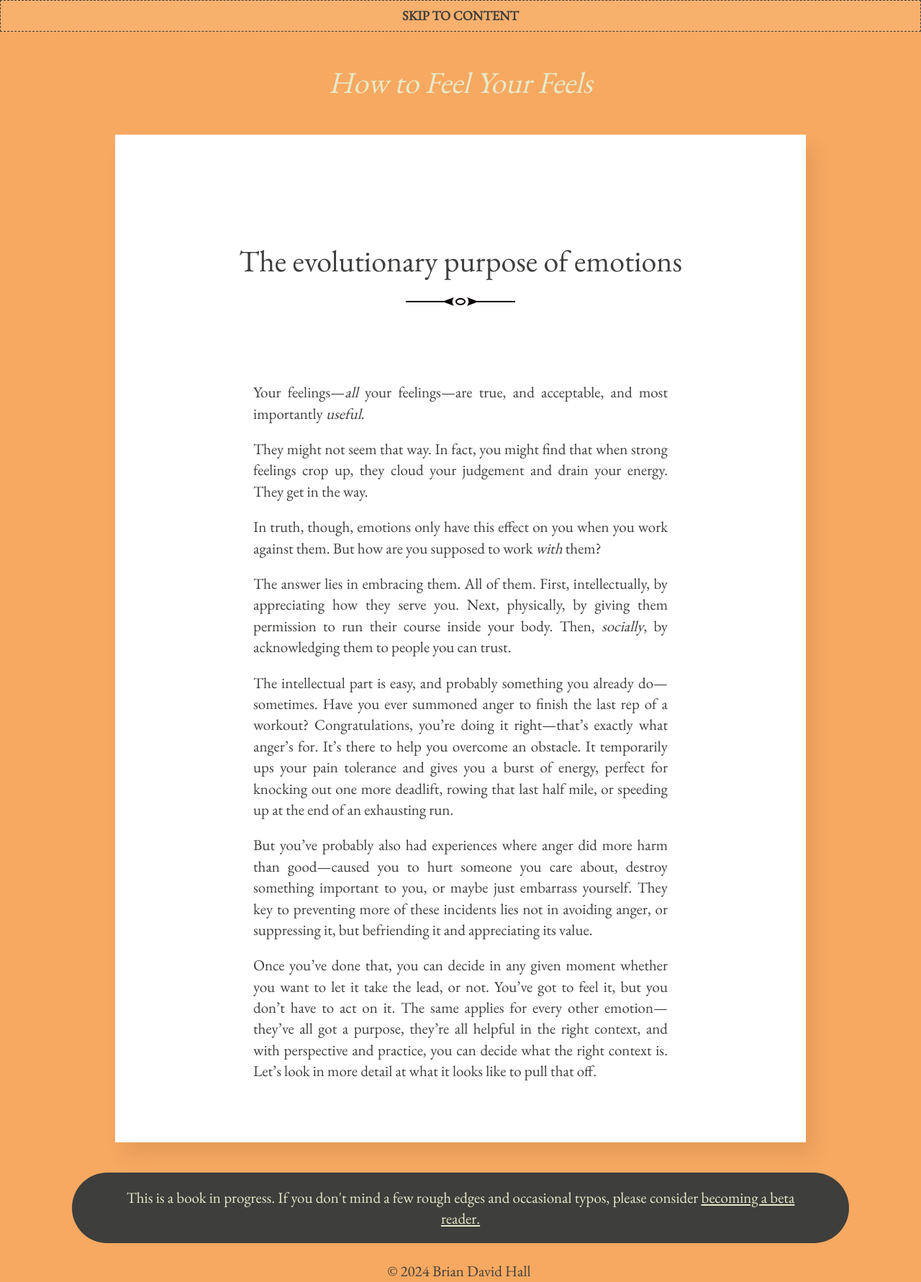
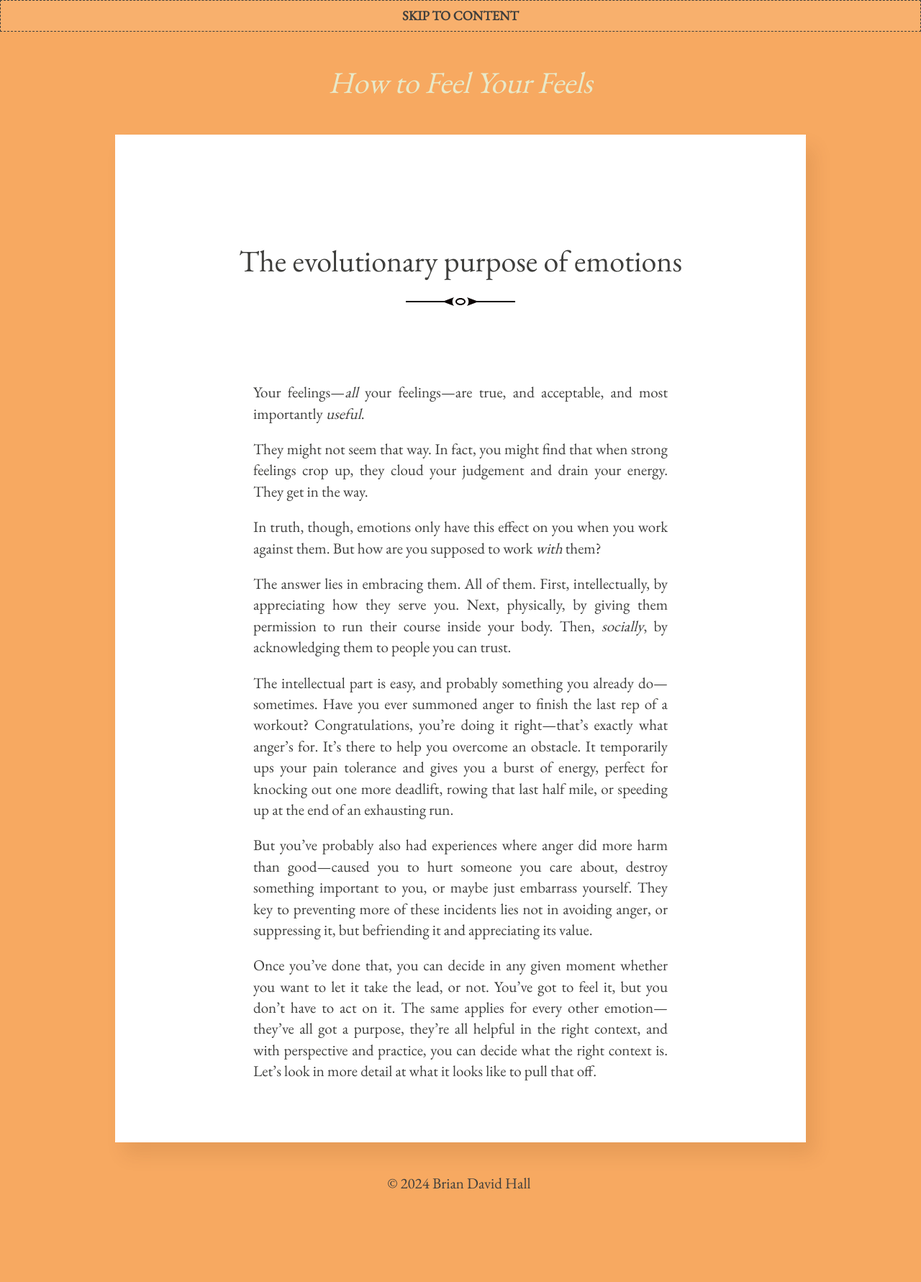
Before and after one commit to bruab/howtofeelyourfeels.com, a Jekyll site: the page built from _posts/2024-07-18-reframe.md, in a window 1280 px wide. Shown: the whole page at 72% size. Built offline with Jekyll 4.4.1, drawn with Linux system fonts in a browser that asks for light colours; comment, search, counter and statistics services are not loaded; after the commit the page ends 1658 px from its top, so only the background shows below that.

Commit message:
excise convertkit

```diff
--- a/_includes/sticky-footer.html
+++ /dev/null
@@ -1,5 +0,0 @@
-<center>
-  <div class="footer-cta">
-    This is a book in progress. If you don't mind a few rough edges and occasional typos, please consider <a data-formkit-toggle="4d2d26c4fd" href="https://skilled-mover-4977.ck.page/4d2d26c4fd">becoming a beta reader.</a>
-  </div>
-</center>
--- a/_layouts/default.html
+++ b/_layouts/default.html
@@ -17,9 +17,6 @@
     {%- if jekyll.environment == 'production' and site.google_analytics -%}
       {%- include google-analytics.html -%}
     {%- endif -%}
-
-    <!-- ConvertKit snippet -->
-    <script async data-uid="4c4105d6db" src="https://skilled-mover-4977.ck.page/4c4105d6db/index.js"></script>
 
     <!-- Fathom analytics -->
     <script src="https://cdn.usefathom.com/script.js" data-site="YKNBGFJU" defer></script>
--- a/_layouts/home.html
+++ b/_layouts/home.html
@@ -24,7 +24,7 @@ layout: default
 
 <main class="home" id="main" role="main" aria-label="Content">
 
-  <center><a class="cta" data-formkit-toggle="4c4105d6db" href="https://skilled-mover-4977.ck.page/4c4105d6db">Read for free</a></center>
+  <center><a href="https://helpthisbook.com/briandavidhall/how-to-feel-your-feels" class="cta">Read for free</a></center>
 
   <!-- disable contents for now
   <h1 class="content-title divided">
--- a/_layouts/post.html
+++ b/_layouts/post.html
@@ -29,5 +29,3 @@ layout: default
   {% endif %}
 
 </article>
-
-{% include sticky-footer.html %}
--- a/_sass/_custom.scss
+++ b/_sass/_custom.scss
@@ -1,8 +1,3 @@
-/* Get rid of ugly hover state on ConvertKit modal close 'x' */
-.seva-modal .formkit-close:hover, .formkit-modal .formkit-close:hover {
-  background-color: transparent !important;
-}
-
 .site-masthead, .cta {
   color: $light-text-color;
 }
```
Also changed, not shown: 1 other file.
